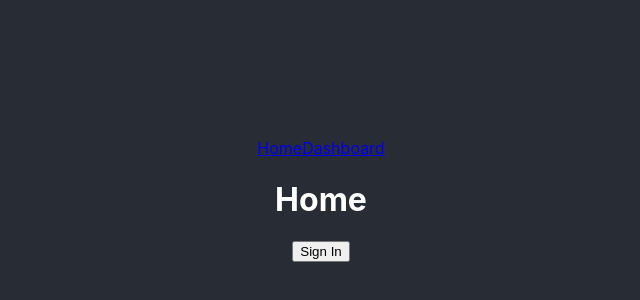
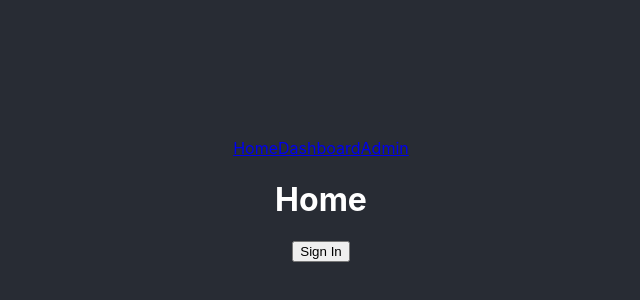
Before and after one commit to valenoirs/learning-react-auth, a React (Create React App) app: page / in a window 1280 px wide. Shown: the part 200-500 px from the top of the page, without its empty margins (319-959 px from the left). Built offline with nearby package versions, Linux system fonts and the light colour scheme.

Commit message:
development: smart redirect after login

```diff
--- a/src/App.js
+++ b/src/App.js
@@ -8,6 +8,7 @@ import './App.css';
 import Navbar from './layouts/Navbar'
 import Home from './pages/Home'
 import Dashboard from './pages/Dashboard'
+import Admin from './pages/Admin'
 import NotFound from './pages/NotFound'
 import ProtectedRoute from './utils/ProtectedRoute'
 
@@ -26,6 +27,11 @@ function App() {
               <Dashboard />
             </ProtectedRoute>
           }/>
+          <Route path='admin' element={
+            <ProtectedRoute>
+              <Admin />
+            </ProtectedRoute>
+          }/>
 
           <Route path='*' element={<NotFound />} />
         </Routes>
--- a/src/context/AuthProvider.jsx
+++ b/src/context/AuthProvider.jsx
@@ -1,18 +1,21 @@
 import { useState } from "react"
 import AuthContext from "./AuthContext"
 import fakeAuth from "../utils/fakeAuth"
-import { useNavigate } from "react-router-dom"
+import { useLocation, useNavigate } from "react-router-dom"
 
 const AuthProvider = ({children}) => {
     const [token, setToken] = useState(null)
 
     const navigate = useNavigate()
+    const location = useLocation()
 
     const handleLogin = async () => {
         const token = await fakeAuth()
         console.log(token)
         setToken(token)
-        navigate('/dashboard')
+
+        const origin = location.state?.from?.pathname || '/dashboard'
+        navigate(origin)
       }
 
       const handleLogout = () => {
--- a/src/layouts/Navbar.jsx
+++ b/src/layouts/Navbar.jsx
@@ -8,6 +8,7 @@ function Navbar() {
         <nav>
             <NavLink to='/'>Home</NavLink>
             <NavLink to='/dashboard'>Dashboard</NavLink>
+            <NavLink to='/admin'>Admin</NavLink>
 
             {token && (
                 <button type='button' onClick={onLogout}>
--- /dev/null
+++ b/src/pages/Admin.jsx
@@ -0,0 +1,14 @@
+import useAuth from '../hooks/useAuth'
+
+function Admin() {
+    const {token} = useAuth()
+
+    return (
+        <div>
+            <h1>Admin</h1>
+            <p>Token : {token}</p>
+        </div>
+    )
+}
+
+export default Admin
--- a/src/utils/ProtectedRoute.jsx
+++ b/src/utils/ProtectedRoute.jsx
@@ -1,11 +1,12 @@
-import { Navigate } from "react-router-dom"
+import { Navigate, useLocation } from "react-router-dom"
 import useAuth from "../hooks/useAuth"
 
 const ProtectedRoute = ({children}) => {
     const {token} = useAuth()
+    const location = useLocation()
 
     if(!token) {
-        return <Navigate to='/' replace />
+        return <Navigate to='/' replace state={{from: location}} />
     }
 
     return children
```
